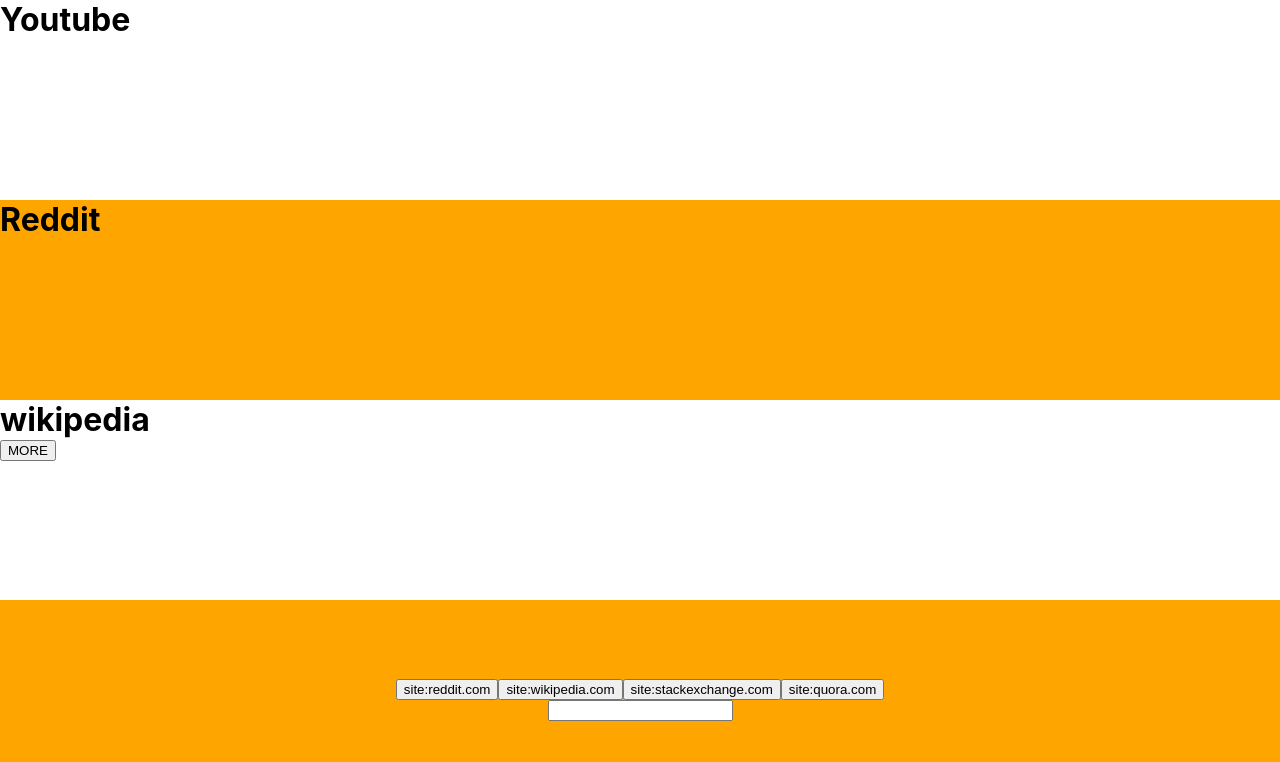
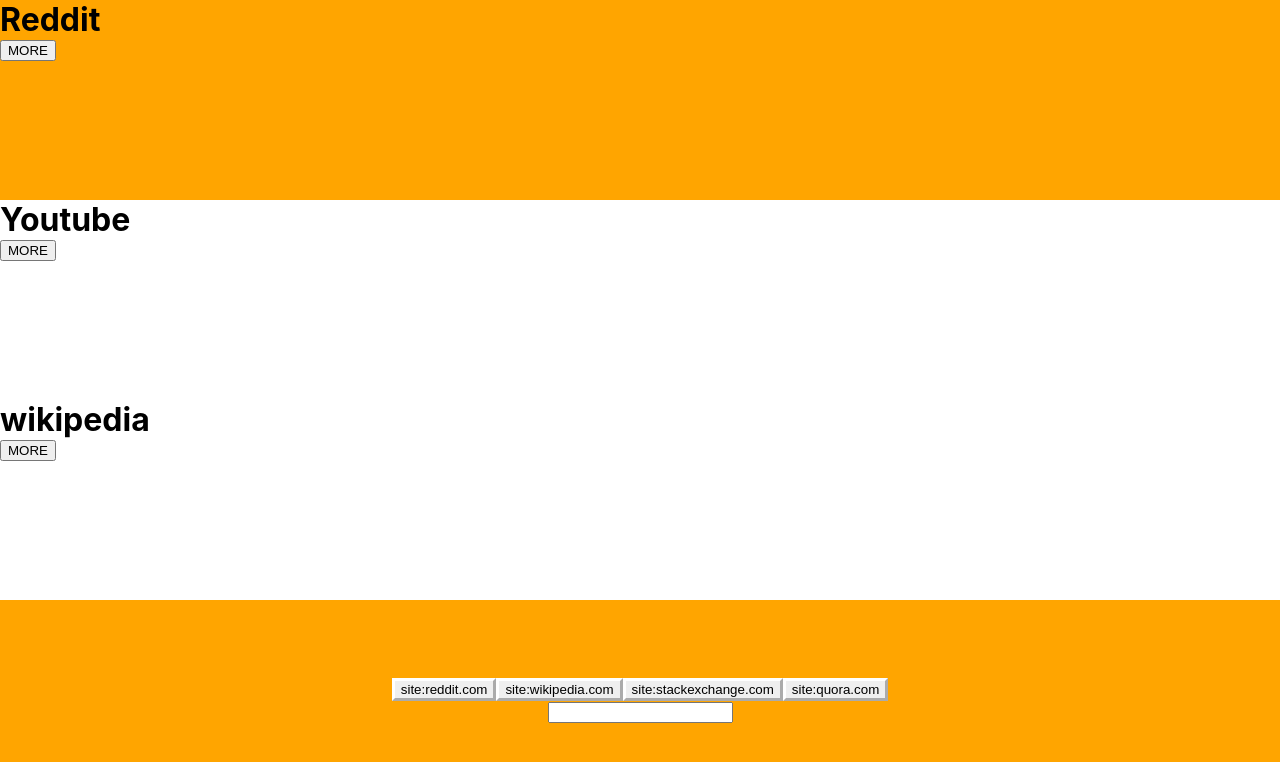
Before and after one commit to SKaralius/StartGG-FrontEnd, a React (Create React App) app: page / in a window 1280 px wide. Shown: the top 762 px of the page. Built offline with nearby package versions, Linux system fonts and the light colour scheme.

Commit message:
Search is functional.

```diff
--- a/src/App.tsx
+++ b/src/App.tsx
@@ -1,9 +1,8 @@
 import React, { useState } from "react";
-import Reddit from "../src/previews/Reddit";
-import Wikipedia from "../src/previews/Wikipedia";
-import Youtube from "../src/previews/Youtube";
-import Search from "../src/previews/Search";
+import PreviewContainer from "./previews/PreviewsContainer";
 import "./scss/App.scss";
+import Search from "./previews/Search";
+import { WEBSITES } from "./util/constants";
 
 function App() {
   const [moreLoaded, setMoreLoaded] = useState<boolean>(false);
@@ -13,16 +12,18 @@
   return (
     <div className="App">
       <div className="previews">
-        <Youtube />
-        <Reddit />
-        <Wikipedia handleLoadMore={handleLoadMore} />
-        {moreLoaded ? (
-          <div>
-            <Youtube />
-            <Reddit />
-            <Wikipedia handleLoadMore={handleLoadMore} />
-          </div>
-        ) : null}
+        <PreviewContainer
+          website={WEBSITES.REDDIT}
+          handleLoadMore={handleLoadMore}
+        />
+        <PreviewContainer
+          website={WEBSITES.YOUTUBE}
+          handleLoadMore={handleLoadMore}
+        />
+        <PreviewContainer
+          website={WEBSITES.WIKIPEDIA}
+          handleLoadMore={handleLoadMore}
+        />
       </div>
       <Search />
     </div>
--- a/src/index.css
+++ /dev/null
@@ -1,13 +0,0 @@
-body {
-  margin: 0;
-  font-family: -apple-system, BlinkMacSystemFont, 'Segoe UI', 'Roboto', 'Oxygen',
-    'Ubuntu', 'Cantarell', 'Fira Sans', 'Droid Sans', 'Helvetica Neue',
-    sans-serif;
-  -webkit-font-smoothing: antialiased;
-  -moz-osx-font-smoothing: grayscale;
-}
-
-code {
-  font-family: source-code-pro, Menlo, Monaco, Consolas, 'Courier New',
-    monospace;
-}
--- a/src/index.tsx
+++ b/src/index.tsx
@@ -1,6 +1,5 @@
 import React from "react";
 import ReactDOM from "react-dom";
-import "./index.css";
 import App from "./App";
 import * as serviceWorker from "./serviceWorker";
 
--- /dev/null
+++ b/src/previews/PreviewsContainer.tsx
@@ -0,0 +1,39 @@
+import React from "react";
+// Previews
+import Reddit from "./Reddit";
+import Wikipedia from "./Wikipedia";
+import Youtube from "./Youtube";
+// Constants
+import { WEBSITES } from "../util/constants";
+
+function PreviewsContainer({
+  handleLoadMore,
+  website,
+}: {
+  handleLoadMore: () => void;
+  website: string;
+}) {
+  let Component = () => <React.Fragment />;
+  switch (true) {
+    case website === WEBSITES.REDDIT:
+      Component = () => <Reddit handleLoadMore={handleLoadMore} />;
+      break;
+    case website === WEBSITES.YOUTUBE:
+      Component = () => <Youtube handleLoadMore={handleLoadMore} />;
+      break;
+    case website === WEBSITES.WIKIPEDIA:
+      Component = () => <Wikipedia handleLoadMore={handleLoadMore} />;
+      break;
+
+    default:
+      console.log("No such website");
+      break;
+  }
+  return (
+    <React.Fragment>
+      <Component />
+    </React.Fragment>
+  );
+}
+
+export default PreviewsContainer;
--- a/src/previews/Reddit.tsx
+++ b/src/previews/Reddit.tsx
@@ -1,9 +1,10 @@
 import React from "react";
 
-function Reddit() {
+function Reddit({ handleLoadMore }: { handleLoadMore: () => void }) {
   return (
     <div className="preview reddit">
       <h1>Reddit</h1>
+      <button onClick={handleLoadMore}>MORE</button>
     </div>
   );
 }
--- a/src/previews/Search.tsx
+++ b/src/previews/Search.tsx
@@ -1,17 +1,98 @@
-import React from "react";
+import React, { useRef, useState } from "react";
 
-function Reddit() {
+function Search() {
+  // Site names
+  const button0 = "site:reddit.com";
+  const button1 = "site:wikipedia.com";
+  const button2 = "site:stackexchange.com";
+  const button3 = "site:quora.com";
+  // Names are mapped to buttons.
+  const [searchInWebsites, setSearchInWebsites] = useState([
+    { text: button0, selected: false },
+    { text: button1, selected: false },
+    { text: button2, selected: false },
+    { text: button3, selected: false },
+  ]);
+  const searchField = useRef<HTMLInputElement>(null);
+  // strict null checks need us to check if searchField and current exist.
+  const onKeyClick = () => {
+    // but once current exists, it is of type HTMLInputElement, thus it
+    // has the method focus!
+    if (searchField && searchField.current) {
+      searchField.current.focus();
+    }
+  };
+  const onButtonClick = (numberOfButton: number) => {
+    // Make a copy of state
+    const searchInWebsitesCopy = [...searchInWebsites];
+    // Select the button that was pressed and toggle it's value.
+    searchInWebsitesCopy[numberOfButton].selected = !searchInWebsitesCopy[
+      numberOfButton
+    ].selected;
+    // Write back to state
+    setSearchInWebsites(searchInWebsitesCopy);
+  };
+  // Function translates the website object in state
+  // to a search string that can be used for google
+  function getDesiredWebsites() {
+    let searchFilter = "";
+    let selectedWebsiteCount = 0;
+    searchInWebsites.forEach((website) => {
+      if (website.selected) {
+        // If first website selected, no "OR" is needed
+        if (selectedWebsiteCount === 0) searchFilter += website.text + "+";
+        else {
+          searchFilter += "OR+" + website.text + "+";
+        }
+        selectedWebsiteCount++;
+      }
+    });
+    return searchFilter;
+  }
+  function determineClassName(numberOfButton: number) {
+    return searchInWebsites[numberOfButton].selected ? "selected" : "";
+  }
   return (
     <div className="preview search">
       <div className="search-options">
-        <button>site:reddit.com</button>
-        <button>site:wikipedia.com</button>
-        <button>site:stackexchange.com</button>
-        <button>site:quora.com</button>
+        <button
+          className={`${determineClassName(0)}`}
+          onClick={() => onButtonClick(0)}
+        >
+          {button0}
+        </button>
+        <button
+          className={`${determineClassName(1)}`}
+          onClick={() => onButtonClick(1)}
+        >
+          {button1}
+        </button>
+        <button
+          className={`${determineClassName(2)}`}
+          onClick={() => onButtonClick(2)}
+        >
+          {button2}
+        </button>
+        <button
+          className={`${determineClassName(3)}`}
+          onClick={() => onButtonClick(3)}
+        >
+          {button3}
+        </button>
       </div>
-      <input type="text" />
+      <form
+        onSubmit={(e) => {
+          e.preventDefault();
+          // "site:reddit.com+OR+site:qoura.com+";
+          window.location.href = `https://www.google.com/search?q=${getDesiredWebsites()}${
+            searchField?.current?.value
+          }`;
+        }}
+      >
+        <input type="text" onClick={onKeyClick} ref={searchField} />
+      </form>
     </div>
   );
 }
 
-export default Reddit;
+export default Search;
--- a/src/previews/Youtube.tsx
+++ b/src/previews/Youtube.tsx
@@ -1,9 +1,10 @@
 import React from "react";
 
-function Youtube() {
+function Youtube({ handleLoadMore }: { handleLoadMore: () => void }) {
   return (
     <div className="preview youtube">
       <h1>Youtube</h1>
+      <button onClick={handleLoadMore}>MORE</button>
     </div>
   );
 }
--- a/src/scss/App.scss
+++ b/src/scss/App.scss
@@ -2,6 +2,13 @@
 @import "previews";
 @import "reddit";
 @import "search";
+
+body {
+  margin: 0;
+  font-family: -apple-system, BlinkMacSystemFont, "Segoe UI", "Roboto", "Oxygen",
+    "Ubuntu", "Cantarell", "Fira Sans", "Droid Sans", "Helvetica Neue",
+    sans-serif;
+}
 
 html,
 body,
@@ -10,6 +17,7 @@
   height: 100%;
   width: 100%;
   margin: 0;
+  overflow: hidden;
 }
 
 h1 {
--- a/src/scss/_search.scss
+++ b/src/scss/_search.scss
@@ -1,5 +1,5 @@
 .search {
-  height: 25vh;
+  height: 25%;
   width: 100%;
   background-color: orange;
   margin-top: auto;
@@ -15,3 +15,13 @@
   display: flex;
   justify-content: center;
 }
+
+.search-options > button {
+  background-color: "#ff55ff";
+  border: 3px outset white;
+}
+
+.selected {
+  background-color: blue;
+  border: 3px outset white;
+}
--- /dev/null
+++ b/src/util/constants.js
@@ -0,0 +1,9 @@
+/* -------------------------------------------------------------------------- */
+/*                                   Websites                                 */
+/* -------------------------------------------------------------------------- */
+
+export const WEBSITES = {
+  WIKIPEDIA: "WIKIPEDIA",
+  REDDIT: "REDDIT",
+  YOUTUBE: "YOUTUBE",
+};
```
